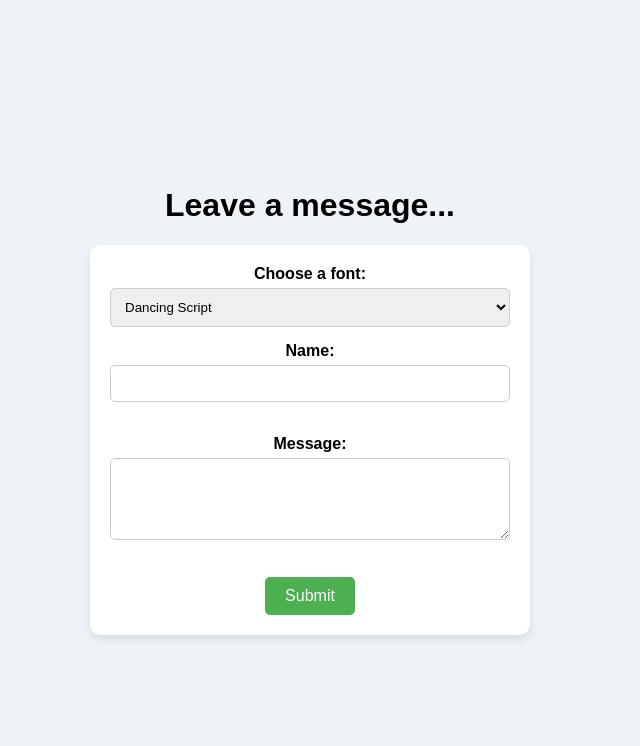
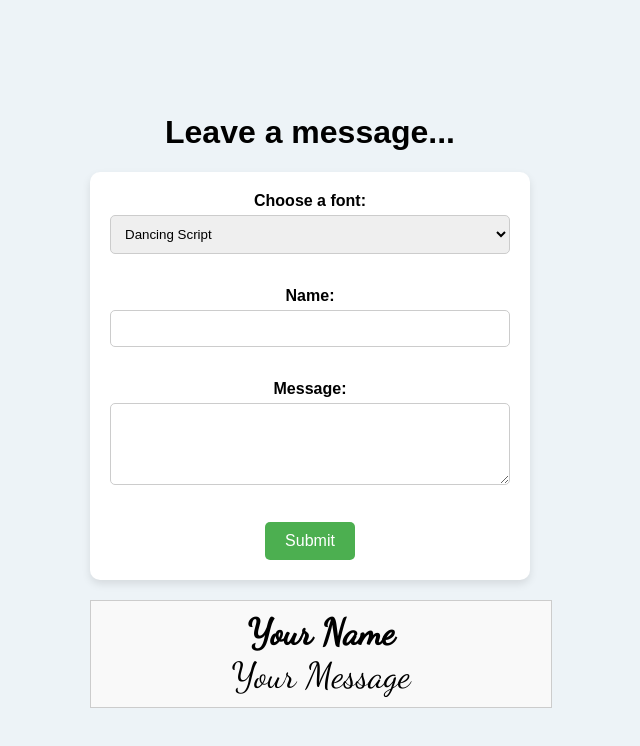
Before and after one commit to You-now-Who/MLH-Signature-Wall, a plain HTML site: page index.html in a window 1280 px wide. Shown: the whole page, without its empty margins (330-970 px from the left). Drawn offline with Linux system fonts and the light colour scheme.

Commit message:
feat: added font previews

```diff
--- a/index.html
+++ b/index.html
@@ -5,6 +5,7 @@
     <meta name="viewport" content="width=device-width, initial-scale=1.0">
     <title>Leave your message</title>
     <link rel="stylesheet" href="styles.css"/>
+    <link href="https://fonts.googleapis.com/css2?family=Dancing+Script&family=Indie+Flower&family=Pacifico&family=Shadows+Into+Light&family=Satisfy&family=Great+Vibes&display=swap" rel="stylesheet">
 </head>
 <body>
     <div class="main">
@@ -12,12 +13,14 @@
         <form action="/submit_note" method="post">
             <label for="font">Choose a font:</label>
             <select id="font" name="font">
-                <option value="Dancing Script">Dancing Script</option>
-                <option value="Indie Flower">Indie Flower</option>
-                <option value="Pacifico">Pacifico</option>
-                <option value="Shadows Into Light">Shadows Into Light</option>
-                <option value="Satisfy">Satisfy</option>
+                <option value="Dancing Script" style="font-family: 'Dancing Script', cursive;">Dancing Script</option>
+                <option value="Indie Flower" style="font-family: 'Indie Flower', cursive;">Indie Flower</option>
+                <option value="Pacifico" style="font-family: 'Pacifico', cursive;">Pacifico</option>
+                <option value="Shadows Into Light" style="font-family: 'Shadows Into Light', cursive;">Shadows Into Light</option>
+                <option value="Satisfy" style="font-family: 'Satisfy', cursive;">Satisfy</option>
+                <option value="Great Vibes" style="font-family: 'Great Vibes', cursive;">Great Vibes</option>
             </select>
+            <br><br>
             <label for="name">Name:</label>
             <input type="text" id="name" name="name" required>
             <br><br>
@@ -26,6 +29,25 @@
             <br><br>
             <input type="submit" value="Submit">
         </form>
+        <div id="preview" style="border: 1px solid #ccc; padding: 10px; margin-top: 20px;"></div>
     </div>
+    <script>
+        const fontSelect = document.getElementById('font');
+        const nameInput = document.getElementById('name');
+        const messageInput = document.getElementById('message');
+        const previewArea = document.getElementById('preview');
+
+        function updatePreview() {
+            previewArea.style.fontFamily = fontSelect.value;
+            previewArea.innerHTML = `<strong>${nameInput.value || "Your Name"}</strong><br>${messageInput.value || "Your Message"}`;
+        }
+
+        fontSelect.addEventListener('change', updatePreview);
+        nameInput.addEventListener('input', updatePreview);
+        messageInput.addEventListener('input', updatePreview);
+
+        // Initial preview update
+        updatePreview();
+    </script>
 </body>
 </html>
--- a/public/styles.css
+++ b/public/styles.css
@@ -46,6 +46,19 @@ input[type="submit"] {
 input[type="submit"]:hover {
     background-color: #45a049;
 }
+
 .main {
     text-align: center;
 }
+
+#preview {
+    border: 1px solid #ccc;
+    padding: 20px; /* Padding for the preview area */
+    margin-top: 20px;
+    width: 100%; /* Make it full width */
+    max-width: 600px; /* Set a maximum width */
+    margin-left: auto; /* Center align */
+    margin-right: auto; /* Center align */
+    background-color: #f9f9f9; /* Light background color for better contrast */
+    font-size: 36px; /* Set larger font size for the text */
+}
```
Also changed, not shown: 1 other file.
